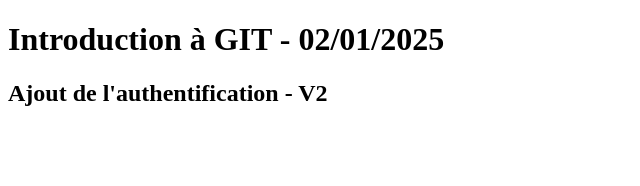
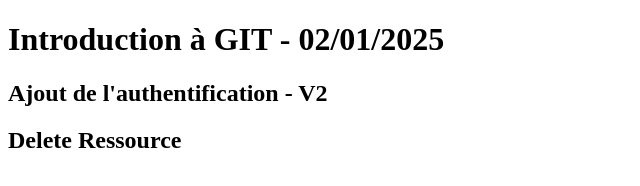
Before and after one commit to socode67/gitDemo, a plain HTML site: page index.html in a window 1280 px wide. Shown: the whole page, without its empty margins (0-640 px from the left). Drawn offline with Linux system fonts and the light colour scheme.

Commit message:
edit ressource

```diff
--- a/index.html
+++ b/index.html
@@ -8,5 +8,6 @@
 <body>
     <h1>Introduction à GIT - 02/01/2025</h1>
     <h2>Ajout de l'authentification - V2</h2>
+    <h2>Delete Ressource</h2>
 </body>
 </html>
```
